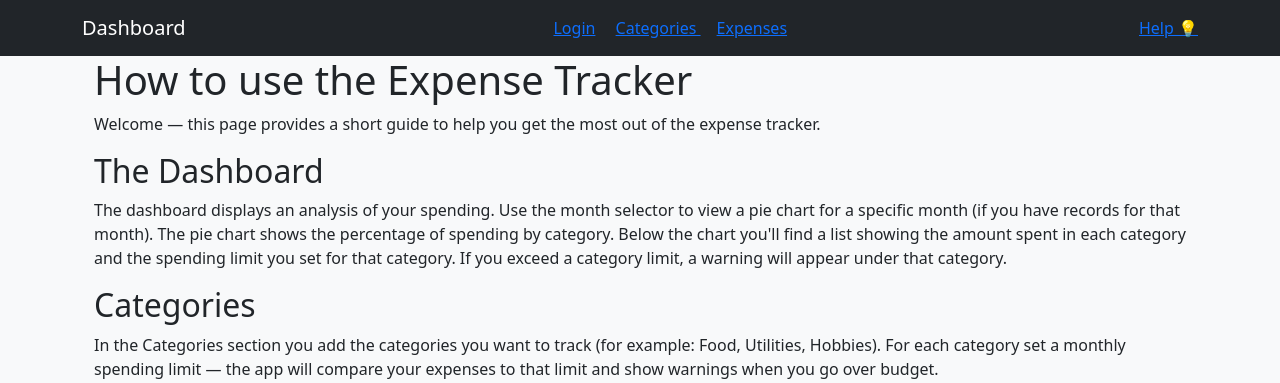
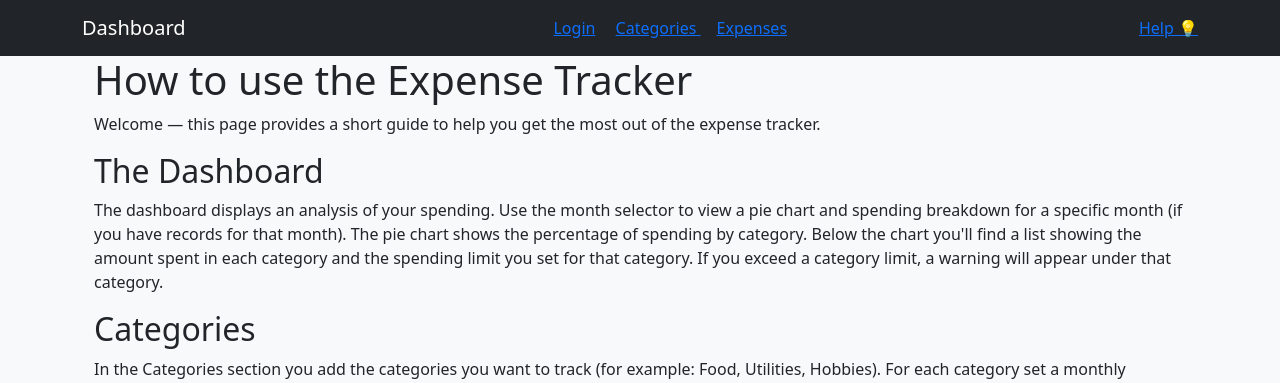
Before and after one commit to itz-ema/The-real-expense-tracker, a Flask app: page /help in a window 1280 px wide. Shown: the top 383 px of the page. Run offline with Flask 3, Linux system fonts and the light colour scheme.

Commit message:
help page

```diff
--- a/templates/help.html
+++ b/templates/help.html
@@ -7,7 +7,7 @@
   <p>Welcome — this page provides a short guide to help you get the most out of the expense tracker.</p>
 
   <h2>The Dashboard</h2>
-  <p>The dashboard displays an analysis of your spending. Use the month selector to view a pie chart for a specific month (if you have records for that month). The pie chart shows the percentage of spending by category. Below the chart you'll find a list showing the amount spent in each category and the spending limit you set for that category. If you exceed a category limit, a warning will appear under that category.</p>
+  <p>The dashboard displays an analysis of your spending. Use the month selector to view a pie chart and spending breakdown for a specific month (if you have records for that month). The pie chart shows the percentage of spending by category. Below the chart you'll find a list showing the amount spent in each category and the spending limit you set for that category. If you exceed a category limit, a warning will appear under that category.</p>
 
   <h2>Categories</h2>
   <p>In the Categories section you add the categories you want to track (for example: Food, Utilities, Hobbies). For each category set a monthly spending limit — the app will compare your expenses to that limit and show warnings when you go over budget.</p>
```
